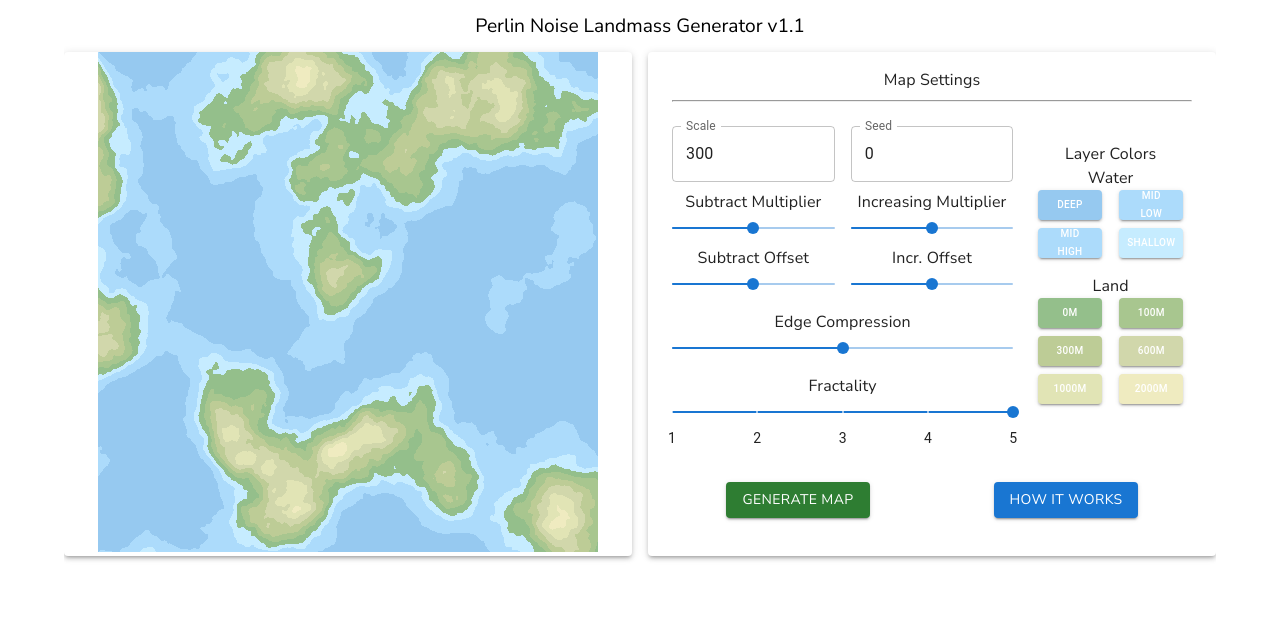
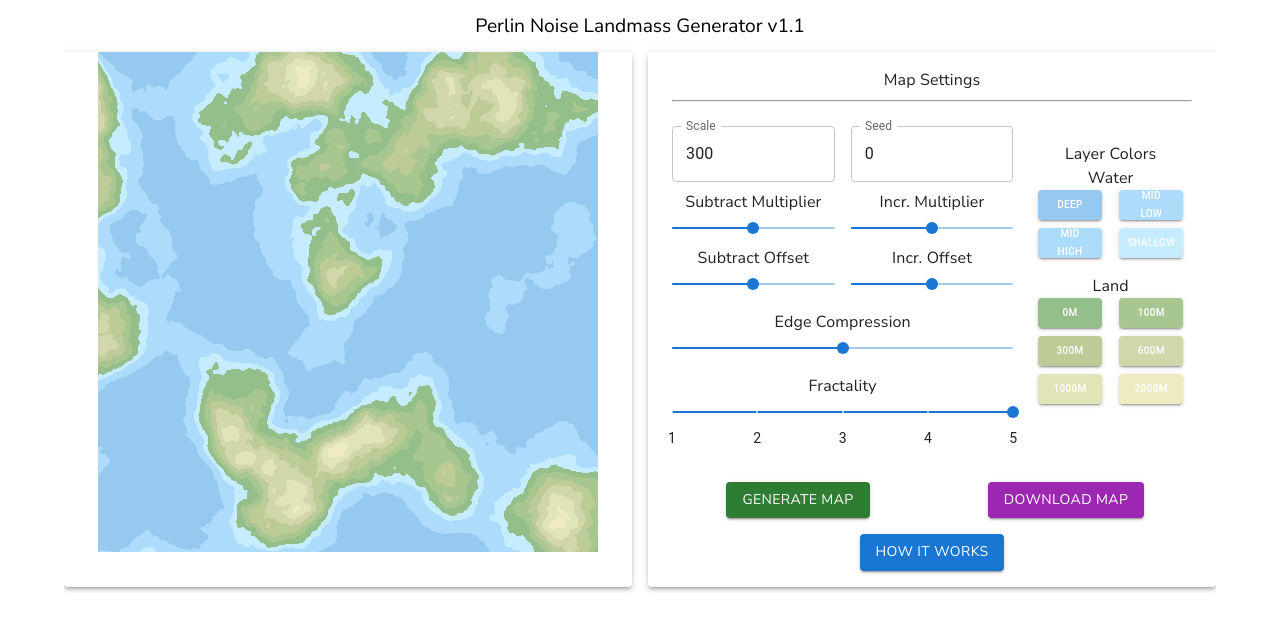
Before and after one commit to daniel-macias/landmass, a React (Create React App) app: page / in a window 1280 px wide. Shown: the top 630 px of the page. Built offline with nearby package versions, Linux system fonts and the light colour scheme.

Commit message:
added download map

```diff
--- a/src/App.tsx
+++ b/src/App.tsx
@@ -1,4 +1,4 @@
-import React, { useEffect, useState } from 'react';
+import React, { useEffect, useRef, useState } from 'react';
 import './App.css';
 import Map from './components/Map';
 import Settings from './components/Settings';
@@ -38,6 +38,8 @@ function App() {
     ],
   });
 
+  const canvasRef = useRef<HTMLCanvasElement>(null);
+
   useEffect(() => {
     const now = new Date();
     const rng = seedrandom(
@@ -66,6 +68,15 @@ function App() {
     setMapData(formData);
   };
 
+  const handleDownload = () => {
+    const canvas = canvasRef.current;
+    if (!canvas) return;
+    const link = document.createElement('a');
+    link.download = 'generated_map.png';
+    link.href = canvas.toDataURL();
+    link.click();
+  };
+
   return (
     <div className="App">
       <Container maxWidth="lg">
@@ -84,13 +95,13 @@ function App() {
             <Grid item xs={12} sm={6}>
               <Paper elevation={3} style={{ minHeight: '100%', display: 'flex', flexDirection: 'column' }}>
                 <div style={{ alignItems: 'center' }}>
-                  <Map {...mapData} />
+                  <Map ref={canvasRef} {...mapData} />
                 </div>
               </Paper>
             </Grid>
             <Grid item xs={12} sm={6}>
               <Paper elevation={3} style={{ minHeight: '100%', display: 'flex', flexDirection: 'column' }}>
-                <Settings onSubmit={generateMap} />
+                <Settings onSubmit={generateMap} handleDownload={handleDownload} />
               </Paper>
             </Grid>
           </Grid>
--- a/src/components/Map.tsx
+++ b/src/components/Map.tsx
@@ -1,4 +1,4 @@
-import React, { useEffect, useRef } from 'react';
+import React, { useEffect, useRef, forwardRef, useImperativeHandle } from 'react';
 import { createNoise2D } from 'simplex-noise';
 import seedrandom from 'seedrandom';
 
@@ -22,7 +22,7 @@ interface RGBColor {
   blue: number;
 }
 
-const Map: React.FC<MapProps> = ({
+const Map = forwardRef<HTMLCanvasElement, MapProps>(({
   squareSize,
   boardSize,
   seed,
@@ -34,8 +34,10 @@ const Map: React.FC<MapProps> = ({
   scale,
   fractality,
   colors
-}) => {
+}, ref) => {
   const canvasRef = useRef<HTMLCanvasElement>(null);
+
+  useImperativeHandle(ref, () => canvasRef.current!);
 
   // Ensure the seed is positive
   seed = Math.abs(seed);
@@ -139,6 +141,6 @@ const Map: React.FC<MapProps> = ({
       <canvas ref={canvasRef} style={{ maxWidth: '100%', height: 'auto' }} />
     </div>
   );
-};
+});
 
 export default Map;
--- a/src/components/Settings.tsx
+++ b/src/components/Settings.tsx
@@ -16,6 +16,7 @@ interface SettingsProps {
     fractality: number;
     colors: RGBColor[];
   }) => void;
+  handleDownload: () => void; // Add the handleDownload prop
 }
 
 interface RGBColor {
@@ -24,7 +25,7 @@ interface RGBColor {
   blue: number;
 }
 
-const Settings = ({ onSubmit }: SettingsProps) => {
+const Settings = ({ onSubmit, handleDownload }: SettingsProps) => {
   // State variables for your settings
   const [boardSize, setBoardSize] = useState<number>(500);
   const [seed, setSeed] = useState<number>(0);
@@ -127,7 +128,7 @@ const Settings = ({ onSubmit }: SettingsProps) => {
         <Grid container spacing={2} style={{ marginTop: '8px' }}>
           <Grid item xs={12} sm={8}>
             <Grid container spacing={2}>
-              <Grid item xs={12} sm={6}>
+              <Grid item xs={6}>
                 <TextField
                   label="Scale"
                   type="number"
@@ -159,7 +160,7 @@ const Settings = ({ onSubmit }: SettingsProps) => {
                   aria-labelledby="decreasing-offset-slider-label"
                 />
               </Grid>
-              <Grid item xs={12} sm={6}>
+              <Grid item xs={6}>
                 <TextField
                   label="Seed"
                   type="number"
@@ -167,7 +168,7 @@ const Settings = ({ onSubmit }: SettingsProps) => {
                   onChange={(e) => setSeed(parseInt(e.target.value, 10))}
                   fullWidth
                 />
-                <Typography fontFamily={'Nunito Sans'} id="increasing-multiplier-slider-label" style={{ marginTop: '8px' }}>Increasing Multiplier</Typography>
+                <Typography fontFamily={'Nunito Sans'} id="increasing-multiplier-slider-label" style={{ marginTop: '8px' }}>Incr. Multiplier</Typography>
                 <Slider
                   size="small"
                   value={increasingMultiplier}
@@ -278,12 +279,17 @@ const Settings = ({ onSubmit }: SettingsProps) => {
           <ChromePicker color={selectedColor !== null ? `rgb(${colors[selectedColor].red}, ${colors[selectedColor].green}, ${colors[selectedColor].blue})` : '#fff'} onChange={handleColorChange} />
         </Popover>
         <Grid container spacing={2} style={{ marginTop: '16px' }}>
-          <Grid item xs={12} sm={6}>
+          <Grid item xs={6}>
             <Button variant="contained" color="success" onClick={handleSubmit} style={{ fontFamily: 'Nunito Sans' }}>
               Generate Map
             </Button>
           </Grid>
-          <Grid item xs={12} sm={6}>
+          <Grid item xs={6}>
+            <Button variant="contained" color="secondary" onClick={handleDownload} style={{ fontFamily: 'Nunito Sans' }}>
+              Download Map
+            </Button>
+          </Grid>
+          <Grid item xs={12}>
             <Button variant="contained" color="primary" onClick={openDialog} style={{ fontFamily: 'Nunito Sans' }}>
               How It Works
             </Button>
```
